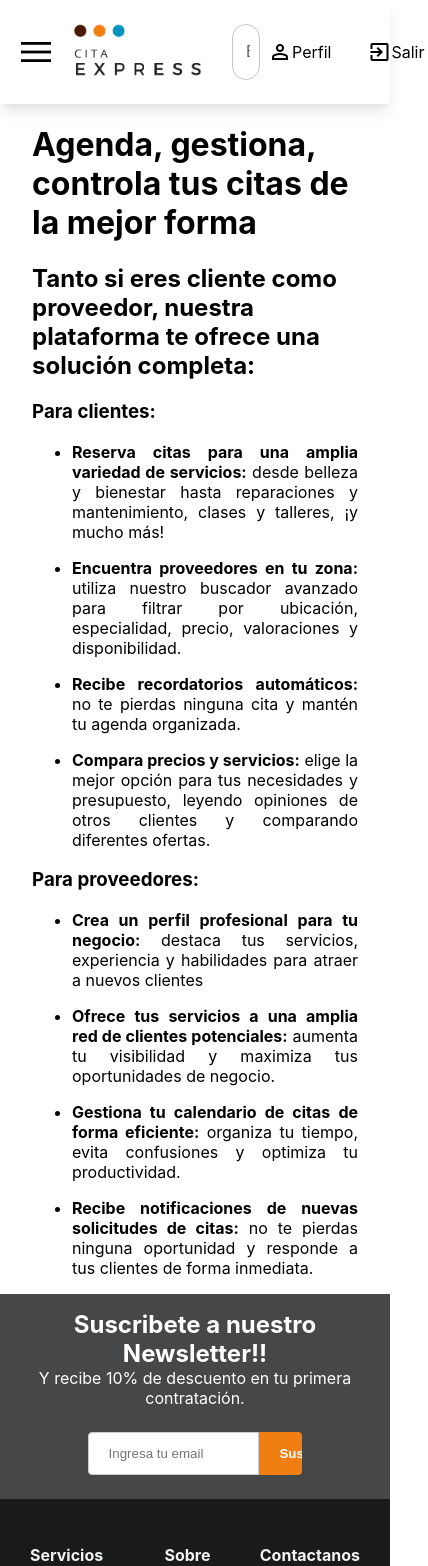
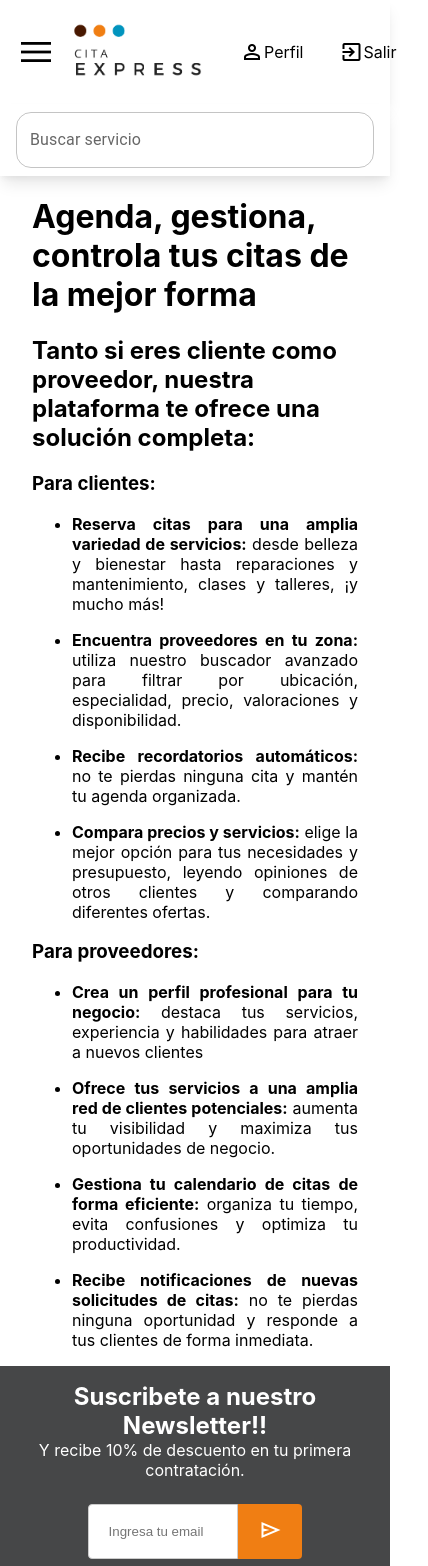
Before and after one commit to sgonzaec/cita-express-frontend-react, a React (Create React App) app: page /our-services in a window 390 px wide. Shown: the top 1566 px of the page, 428 px wide, since content can reach past the window. Built offline with nearby package versions, Linux system fonts and the light colour scheme.

Commit message:
feat: update responsive

```diff
--- a/src/Components/Newsletter/Newsletter.scss
+++ b/src/Components/Newsletter/Newsletter.scss
@@ -1,4 +1,4 @@
-.newsletter{
+.newsletter {
   background-color: var(--gray);
   color: white;
   text-align: center;
@@ -6,26 +6,28 @@
   display: flex;
   flex-direction: column;
   justify-content: center;
-    h2{
+  h2 {
     margin: 0;
   }
-    p{
+  p {
     text-align: center;
     margin: 0 0 1em 0;
   }
-    form{
+  form {
     display: flex;
     align-self: center;
     width: 60%;
-        input[type="email"]{
+    input[type="email"] {
       width: 80%;
       border-radius: 4px 0 0 4px;
       &:focus-visible {
         outline: -webkit-focus-ring-color none 0px;
       }
     }
-        input[type="submit"]{
+    button {
+      @media screen and (min-width: 768px) {
         width: 20%;
+      }
       border-radius: 0 4px 4px 0;
     }
   }
--- a/src/Components/Newsletter/Newsletter.tsx
+++ b/src/Components/Newsletter/Newsletter.tsx
@@ -7,7 +7,7 @@ const Newsletter = () => {
       <p>Y recibe 10% de descuento en tu primera contratación.</p>
       <form>
         <input type="email" name="emailnewsletter" id="newsletter" placeholder="Ingresa tu email" />
-        <input type="submit" value="Suscribirse" />
+        <button>{window.innerWidth <= 768 ? <span className="material-symbols-outlined">send</span> : 'Suscribirse'}</button>
       </form>
     </section>
   );
--- a/src/Components/Shared/Header/Header.scss
+++ b/src/Components/Shared/Header/Header.scss
@@ -57,3 +57,8 @@ header {
     }
   }
 }
+.header_searchbar_container{
+  padding: 0.5em 1em;
+  background-color: white;
+  box-shadow: rgba(0, 0, 0, 0.1) 0px 10px 15px -3px, rgba(0, 0, 0, 0.05) 0px 4px 6px -2px;
+}
--- a/src/Components/Shared/Header/Header.tsx
+++ b/src/Components/Shared/Header/Header.tsx
@@ -7,27 +7,35 @@ import Menu from "../../Menu/Menu";
 import SearchBar from "../../SearchBar/SearchBar";
 
 const Header = () => {
-  const [openMenu, isOpenMenu] = useState<boolean>(false)
+  const [openMenu, isOpenMenu] = useState<boolean>(false);
 
   let location = useLocation();
   const auth = useAuth();
 
   useEffect(() => {
     if (openMenu) {
-      document.body.style.overflow = 'hidden';
+      document.body.style.overflow = "hidden";
     } else {
-      document.body.style.overflow = 'auto';
+      document.body.style.overflow = "auto";
     }
-  }, [openMenu])
+  }, [openMenu]);
 
   return (
+    <>
       <header>
         {openMenu && <Menu />}
         <div className="firstGroup">
-        <span className="material-symbols-outlined" onClick={() => isOpenMenu(!openMenu)} >{openMenu ? "close" : "menu"}</span>
-        <Link to={'/'}><img src={Logo} alt="Cita Express Logo" /></Link>
+          <span
+            className="material-symbols-outlined"
+            onClick={() => isOpenMenu(!openMenu)}
+          >
+            {openMenu ? "close" : "menu"}
+          </span>
+          <Link to={"/"}>
+            <img src={Logo} alt="Cita Express Logo" />
+          </Link>
         </div>
-      {location.pathname !== '/' && <SearchBar/>}
+        {location.pathname !== "/" && window.innerWidth >= 768 && <SearchBar />}
         <div className="buttons">
           <ul>
             <li>
@@ -36,11 +44,18 @@ const Header = () => {
               </Link>
             </li>
             <li onClick={auth.logout} className="exit_app">
-            <span className="material-symbols-outlined">exit_to_app</span>Salir
+              <span className="material-symbols-outlined">exit_to_app</span>
+              Salir
             </li>
           </ul>
         </div>
       </header>
+      {location.pathname !== "/" && window.innerWidth <= 768 && (
+        <div className="header_searchbar_container">
+          <SearchBar />
+        </div>
+      )}
+    </>
   );
 };
 
--- a/src/Environments/develop.js
+++ b/src/Environments/develop.js
@@ -2,8 +2,8 @@
 
 export default {
   name: 'Cita Express QA',
-  // baseURL: 'https://cita-express-backend-python.onrender.com',
-  baseURL: 'http://127.0.0.1:5000',
+  baseURL: 'https://cita-express-backend-python.onrender.com',
+  // baseURL: 'http://127.0.0.1:5000',
   ghPageEnv: '/',
   passCrpto: 'test'
 };
--- a/src/Pages/Profile/Profile.scss
+++ b/src/Pages/Profile/Profile.scss
@@ -1,15 +1,15 @@
 .profile {
   display: flex;
   margin-top: 3em;
-  // @include breakpoint($breakpoint-medium) {
-  //   flex-direction: column;
-  // }
+  @media screen and (max-width: 768px) {
+    flex-direction: column;
+  }
   .rigth-section {
     width: 30%;
-    // @include breakpoint($breakpoint-medium) {
-    //   width: 95%;
-    //   margin: auto;
-    // }
+    @media screen and (max-width: 768px) {
+      width: 95%;
+      margin: auto;
+    }
     text-align: center;
     picture {
       position: relative;
@@ -43,9 +43,9 @@
   }
   .left-section {
     width: 70%;
-    // @include breakpoint($breakpoint-medium) {
-    //   width: 95%;
-    //   margin: auto;
-    // }
+    @media screen and (max-width: 768px) {
+      width: 95%;
+      margin: auto;
+    }
   }
 }
--- a/src/Styles/_mediaScreen.scss
+++ b/src/Styles/_mediaScreen.scss
@@ -1,11 +1,6 @@
-$breakpoint-small: 576px;
-$breakpoint-medium: 768px;
-$breakpoint-large: 992px;
-$breakpoint-xlarge: 1200px;
-
-// Mixin para breakpoints
-@mixin breakpoint($breakpoint) {
-  @media screen and (max-width: $breakpoint) {
-    @content;
-  }
+:root {
+  --breakpoint-small: 576px;
+  --breakpoint-medium: 768px;
+  --breakpoint-large: 992px;
+  --breakpoint-xlarge: 1200px;
 }
```
Lines whose indentation alone changed are shown as unchanged.
